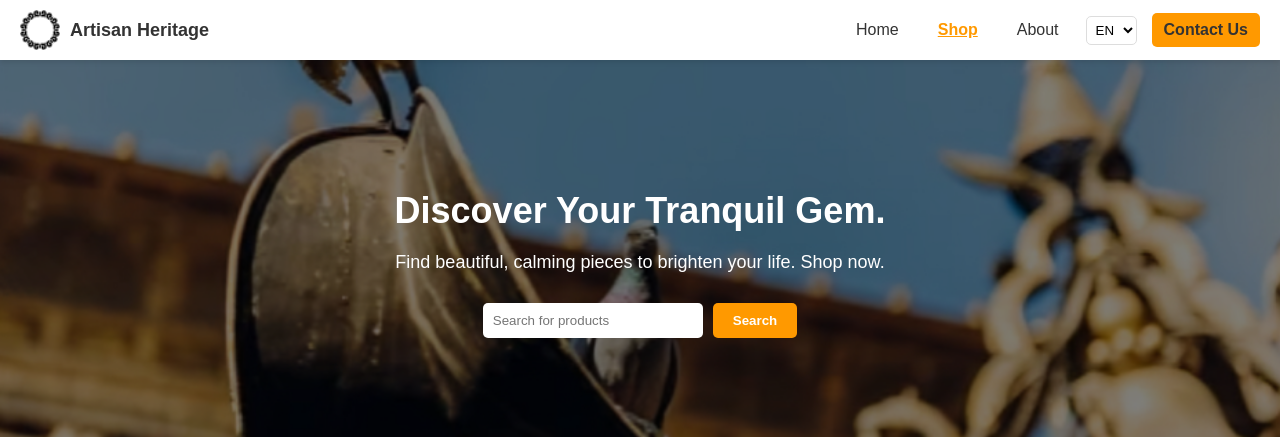
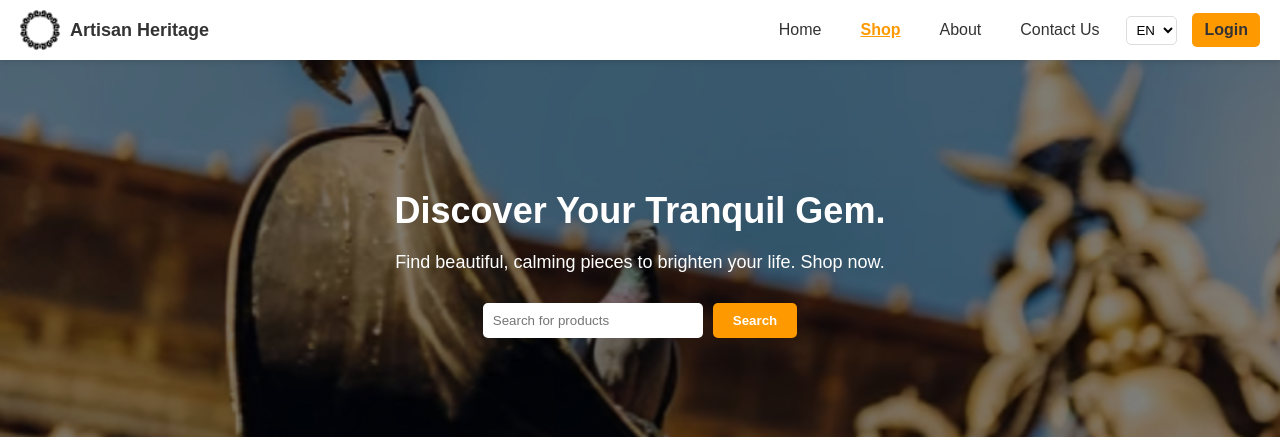
Before and after one commit to sushant-shakya/handicraft_ecom, a PHP site: page /shop.html in a window 1280 px wide. Shown: the top 437 px of the page. Run offline with PHP 8.4, Linux system fonts and the light colour scheme.

Commit message:
css changes login ko

```diff
--- a/about.html
+++ b/about.html
@@ -19,13 +19,14 @@
             <a href="landingpg.html" data-lang-en="Home" data-lang-np="गृहपृष्ठ" class="nav-link">Home</a>
             <a href="shop.html" data-lang-en="Shop" data-lang-np="किनमेल" class="nav-link">Shop</a>
             <a href="about.html" data-lang-en="About" data-lang-np="हाम्रोबारे" class="nav-link active">About</a>
+            <a href="contact.html" data-lang-en="Contact Us" data-lang-np="सम्पर्क गर्नुहोस्">Contact Us</a>
             <div class="dropdown">
                 <select id="language-select" class="language-select">
                     <option value="en">EN</option>
                     <option value="np">ने</option>
                 </select>
             </div>
-            <a href="contact.html" class="contact-button" data-lang-en="Contact Us" data-lang-np="सम्पर्क गर्नुहोस्">Contact Us</a>
+            <a href="login.html" class="login-button" data-lang-en="Login" data-lang-np="">Login</a>
         </nav>
     </header>
 
--- a/cont.css
+++ b/cont.css
@@ -136,7 +136,7 @@ header {
     cursor: pointer;
 }
 
-.contact-button {
+.login-button {
     background-color: #ff9900;
     color: white;
     font-weight: bold;
@@ -152,6 +152,6 @@ header {
     margin-right: 5px;
 }
 
-.contact-button:hover {
+.login-button:hover {
     background-color: #dfd0c4;
 }
--- a/contact.html
+++ b/contact.html
@@ -18,13 +18,14 @@
             <a href="landingpg.html" data-lang-en="Home" data-lang-np="गृहपृष्ठ" class="nav-link">Home</a>
             <a href="shop.html" data-lang-en="Shop" data-lang-np="किनमेल" class="nav-link">Shop</a>
             <a href="about.html" data-lang-en="About" data-lang-np="हाम्रोबारे" class="nav-link">About</a>
+            <a href="contact.html" data-lang-en="Contact Us" data-lang-np="सम्पर्क गर्नुहोस्" class="nav-link active">Contact Us</a>
             <div class="dropdown">
                 <select id="language-select" class="language-select">
                     <option value="en">EN</option>
                     <option value="np">ने</option>
                 </select>
             </div>
-            <a href="contact.html" class="contact-button" data-lang-en="Contact Us" data-lang-np="सम्पर्क गर्नुहोस्">Contact Us</a>
+            <a href="login.html" class="login-button" data-lang-en="Login" data-lang-np="">Login</a>
         </nav>
     </header>
     <div class="contact-container">
--- a/landingpg.html
+++ b/landingpg.html
@@ -19,13 +19,14 @@
             <a href="landingpg.html" data-lang-en="Home" data-lang-np="गृहपृष्ठ" class="nav-link active">Home</a>
             <a href="shop.html" data-lang-en="Shop" data-lang-np="किनमेल" class="nav-link">Shop</a>
             <a href="about.html" data-lang-en="About" data-lang-np="हाम्रोबारे" class="nav-link">About</a>
+            <a href="contact.html" data-lang-en="Contact Us" data-lang-np="सम्पर्क गर्नुहोस्">Contact Us</a>
             <div class="dropdown">
                 <select id="language-select" class="language-select">
                     <option value="en">EN</option>
                     <option value="np">ने</option>
                 </select>
             </div>
-            <a href="contact.html" class="contact-button" data-lang-en="Contact Us" data-lang-np="सम्पर्क गर्नुहोस्">Contact Us</a>
+            <a href="login.html" class="login-button" data-lang-en="Login" data-lang-np="">Login</a>
         </nav>
     </header>
 
--- a/product1.html
+++ b/product1.html
@@ -20,13 +20,14 @@
             <a href="landingpg.html" data-lang-en="Home" data-lang-np="गृहपृष्ठ" class="nav-link">Home</a>
             <a href="shop.html" data-lang-en="Shop" data-lang-np="किनमेल" class="nav-link active">Shop</a>
             <a href="about.html" data-lang-en="About" data-lang-np="हाम्रोबारे" class="nav-link">About</a>
+            <a href="contact.html" data-lang-en="Contact Us" data-lang-np="सम्पर्क गर्नुहोस्">Contact Us</a>
             <div class="dropdown">
                 <select id="language-select" class="language-select">
                     <option value="en">EN</option>
                     <option value="np">ने</option>
                 </select>
             </div>
-            <a href="contact.html" class="contact-button" data-lang-en="Contact Us" data-lang-np="सम्पर्क गर्नुहोस्">Contact Us</a>
+            <a href="login.html" class="login-button" data-lang-en="Login" data-lang-np="">Login</a>
         </nav>
     </header>
     <main class="container">
--- a/product2.html
+++ b/product2.html
@@ -20,13 +20,14 @@
             <a href="landingpg.html" data-lang-en="Home" data-lang-np="गृहपृष्ठ" class="nav-link">Home</a>
             <a href="shop.html" data-lang-en="Shop" data-lang-np="किनमेल" class="nav-link active">Shop</a>
             <a href="about.html" data-lang-en="About" data-lang-np="हाम्रोबारे" class="nav-link">About</a>
+            <a href="contact.html" data-lang-en="Contact Us" data-lang-np="सम्पर्क गर्नुहोस्">Contact Us</a>
             <div class="dropdown">
                 <select id="language-select" class="language-select">
                     <option value="en">EN</option>
                     <option value="np">ने</option>
                 </select>
             </div>
-            <a href="contact.html" class="contact-button" data-lang-en="Contact Us" data-lang-np="सम्पर्क गर्नुहोस्">Contact Us</a>
+            <a href="login.html" class="login-button" data-lang-en="Login" data-lang-np="">Login</a>
         </nav>
     </header>
     <main class="container">
--- a/product3.html
+++ b/product3.html
@@ -20,13 +20,14 @@
             <a href="landingpg.html" data-lang-en="Home" data-lang-np="गृहपृष्ठ" class="nav-link">Home</a>
             <a href="shop.html" data-lang-en="Shop" data-lang-np="किनमेल" class="nav-link active">Shop</a>
             <a href="about.html" data-lang-en="About" data-lang-np="हाम्रोबारे" class="nav-link">About</a>
+            <a href="contact.html" data-lang-en="Contact Us" data-lang-np="सम्पर्क गर्नुहोस्">Contact Us</a>
             <div class="dropdown">
                 <select id="language-select" class="language-select">
                     <option value="en">EN</option>
                     <option value="np">ने</option>
                 </select>
             </div>
-            <a href="contact.html" class="contact-button" data-lang-en="Contact Us" data-lang-np="सम्पर्क गर्नुहोस्">Contact Us</a>
+            <a href="login.html" class="login-button" data-lang-en="Login" data-lang-np="">Login</a>
         </nav>
     </header>
     <main class="container">
--- a/product4.html
+++ b/product4.html
@@ -20,13 +20,14 @@
             <a href="landingpg.html" data-lang-en="Home" data-lang-np="गृहपृष्ठ" class="nav-link">Home</a>
             <a href="shop.html" data-lang-en="Shop" data-lang-np="किनमेल" class="nav-link active">Shop</a>
             <a href="about.html" data-lang-en="About" data-lang-np="हाम्रोबारे" class="nav-link">About</a>
+            <a href="contact.html" data-lang-en="Contact Us" data-lang-np="सम्पर्क गर्नुहोस्">Contact Us</a>
             <div class="dropdown">
                 <select id="language-select" class="language-select">
                     <option value="en">EN</option>
                     <option value="np">ने</option>
                 </select>
             </div>
-            <a href="contact.html" class="contact-button" data-lang-en="Contact Us" data-lang-np="सम्पर्क गर्नुहोस्">Contact Us</a>
+            <a href="login.html" class="login-button" data-lang-en="Login" data-lang-np="">Login</a>
         </nav>
     </header>
     <main class="container">
--- a/product5.html
+++ b/product5.html
@@ -20,13 +20,14 @@
             <a href="landingpg.html" data-lang-en="Home" data-lang-np="गृहपृष्ठ" class="nav-link">Home</a>
             <a href="shop.html" data-lang-en="Shop" data-lang-np="किनमेल" class="nav-link active">Shop</a>
             <a href="about.html" data-lang-en="About" data-lang-np="हाम्रोबारे" class="nav-link">About</a>
+            <a href="contact.html" data-lang-en="Contact Us" data-lang-np="सम्पर्क गर्नुहोस्">Contact Us</a>
             <div class="dropdown">
                 <select id="language-select" class="language-select">
                     <option value="en">EN</option>
                     <option value="np">ने</option>
                 </select>
             </div>
-            <a href="contact.html" class="contact-button" data-lang-en="Contact Us" data-lang-np="सम्पर्क गर्नुहोस्">Contact Us</a>
+            <a href="login.html" class="login-button" data-lang-en="Login" data-lang-np="">Login</a>
         </nav>
     </header>
     <main class="container">
--- a/product6.html
+++ b/product6.html
@@ -20,13 +20,14 @@
             <a href="landingpg.html" data-lang-en="Home" data-lang-np="गृहपृष्ठ" class="nav-link">Home</a>
             <a href="shop.html" data-lang-en="Shop" data-lang-np="किनमेल" class="nav-link active">Shop</a>
             <a href="about.html" data-lang-en="About" data-lang-np="हाम्रोबारे" class="nav-link">About</a>
+            <a href="contact.html" data-lang-en="Contact Us" data-lang-np="सम्पर्क गर्नुहोस्">Contact Us</a>
             <div class="dropdown">
                 <select id="language-select" class="language-select">
                     <option value="en">EN</option>
                     <option value="np">ने</option>
                 </select>
             </div>
-            <a href="contact.html" class="contact-button" data-lang-en="Contact Us" data-lang-np="सम्पर्क गर्नुहोस्">Contact Us</a>
+            <a href="login.html" class="login-button" data-lang-en="Login" data-lang-np="">Login</a>
         </nav>
     </header>
     <main class="container">
--- a/product8.html
+++ b/product8.html
@@ -20,13 +20,14 @@
             <a href="landingpg.html" data-lang-en="Home" data-lang-np="गृहपृष्ठ" class="nav-link">Home</a>
             <a href="shop.html" data-lang-en="Shop" data-lang-np="किनमेल" class="nav-link active">Shop</a>
             <a href="about.html" data-lang-en="About" data-lang-np="हाम्रोबारे" class="nav-link">About</a>
+            <a href="contact.html" data-lang-en="Contact Us" data-lang-np="सम्पर्क गर्नुहोस्">Contact Us</a>
             <div class="dropdown">
                 <select id="language-select" class="language-select">
                     <option value="en">EN</option>
                     <option value="np">ने</option>
                 </select>
             </div>
-            <a href="contact.html" class="contact-button" data-lang-en="Contact Us" data-lang-np="सम्पर्क गर्नुहोस्">Contact Us</a>
+            <a href="login.html" class="login-button" data-lang-en="Login" data-lang-np="">Login</a>
         </nav>
     </header>
     <main class="container">
--- a/shop.html
+++ b/shop.html
@@ -20,13 +20,14 @@
             <a href="landingpg.html" data-lang-en="Home" data-lang-np="गृहपृष्ठ" class="nav-link">Home</a>
             <a href="shop.html" data-lang-en="Shop" data-lang-np="किनमेल" class="nav-link active">Shop</a>
             <a href="about.html" data-lang-en="About" data-lang-np="हाम्रोबारे" class="nav-link">About</a>
+            <a href="contact.html" data-lang-en="Contact Us" data-lang-np="सम्पर्क गर्नुहोस्">Contact Us</a>
             <div class="dropdown">
                 <select id="language-select" class="language-select">
                     <option value="en">EN</option>
                     <option value="np">ने</option>
                 </select>
             </div>
-            <a href="contact.html" class="contact-button" data-lang-en="Contact Us" data-lang-np="सम्पर्क गर्नुहोस्">Contact Us</a>
+            <a href="login.html" class="login-button" data-lang-en="Login" data-lang-np="">Login</a>
         </nav>
     </header>
 
--- a/style1.css
+++ b/style1.css
@@ -75,7 +75,7 @@ header {
     cursor: pointer;
 }
 
-.contact-button {
+.login-button {
     background-color: #ff9900;
     color: white;
     font-weight: bold;
@@ -91,7 +91,7 @@ header {
     margin-right: 5px;
 }
 
-.contact-button:hover {
+.login-button:hover {
     background-color: #dfd0c4;
 }
 
--- a/style2.css
+++ b/style2.css
@@ -70,8 +70,7 @@ header {
     color: #ff9900; /* Change to match your theme */
 }
 
-
-.contact-button {
+.login-button {
     background-color: #ff9900;
     color: white;
     font-weight: bold;
@@ -85,12 +84,6 @@ header {
     cursor: pointer;
 }
 
-.contact-button {
-    background-color: #ff9900;
-    color: white;
-    font-weight: bold;
-}
-
 .dropdown {
     display: flex;
     align-items: center;
@@ -101,7 +94,7 @@ header {
     margin-right: 5px;
 }
 
-.contact-button:hover {
+.login-button:hover {
     background-color: #dfd0c4;
 }
 
--- a/style4.css
+++ b/style4.css
@@ -75,7 +75,7 @@ header {
     cursor: pointer;
 }
 
-.contact-button {
+.login-button {
     background-color: #ff9900;
     color: white;
     font-weight: bold;
@@ -91,7 +91,7 @@ header {
     margin-right: 5px;
 }
 
-.contact-button:hover {
+.login-button:hover {
     background-color: #dfd0c4;
 }
 
```
Also changed, not shown: about1.css (+1 -7 lines), style3.css (+2 -9 lines).
